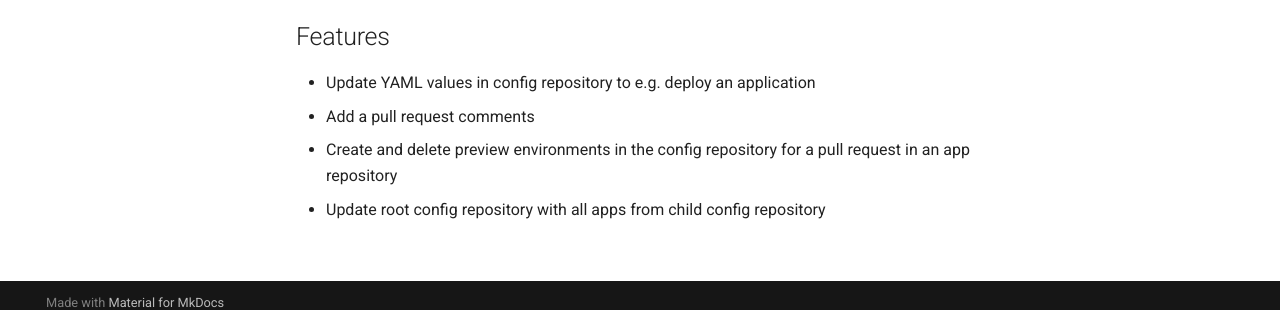
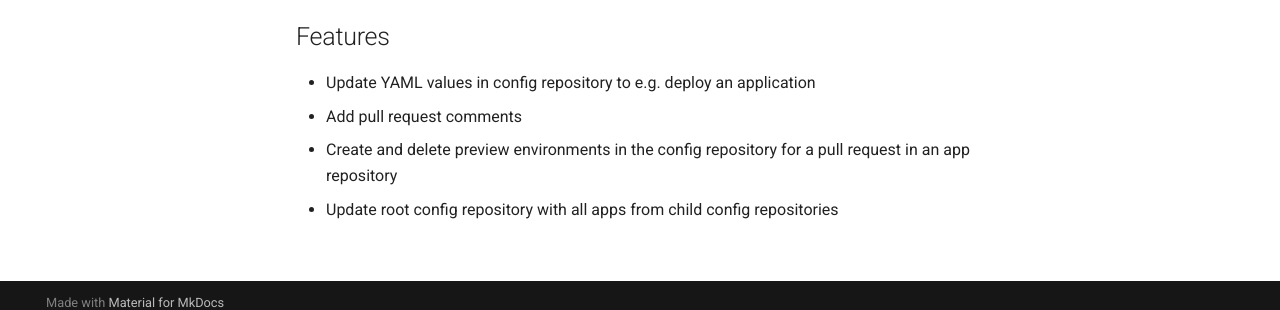
Before and after one commit to baloise/gitopscli, an MkDocs documentation site: the page built from docs/index.md, in a window 1280 px wide. Shown: the part 575-885 px from the top of the page. Built offline with MkDocs 1.6.1 and Material for MkDocs 9.7.7, drawn with Linux system fonts in a browser that asks for light colours; comment, search, counter and statistics services are not loaded.

Commit message:
fix grammar in docs

```diff
--- a/docs/index.md
+++ b/docs/index.md
@@ -6,6 +6,6 @@ A command line interface to perform operations on GitOps managed infrastructure
 
 ## Features
 - Update YAML values in config repository to e.g. deploy an application
-- Add a pull request comments
+- Add pull request comments
 - Create and delete preview environments in the config repository for a pull request in an app repository
-- Update root config repository with all apps from child config repository
+- Update root config repository with all apps from child config repositories
```
Also changed, not shown: README.md (+2 -2 lines).
